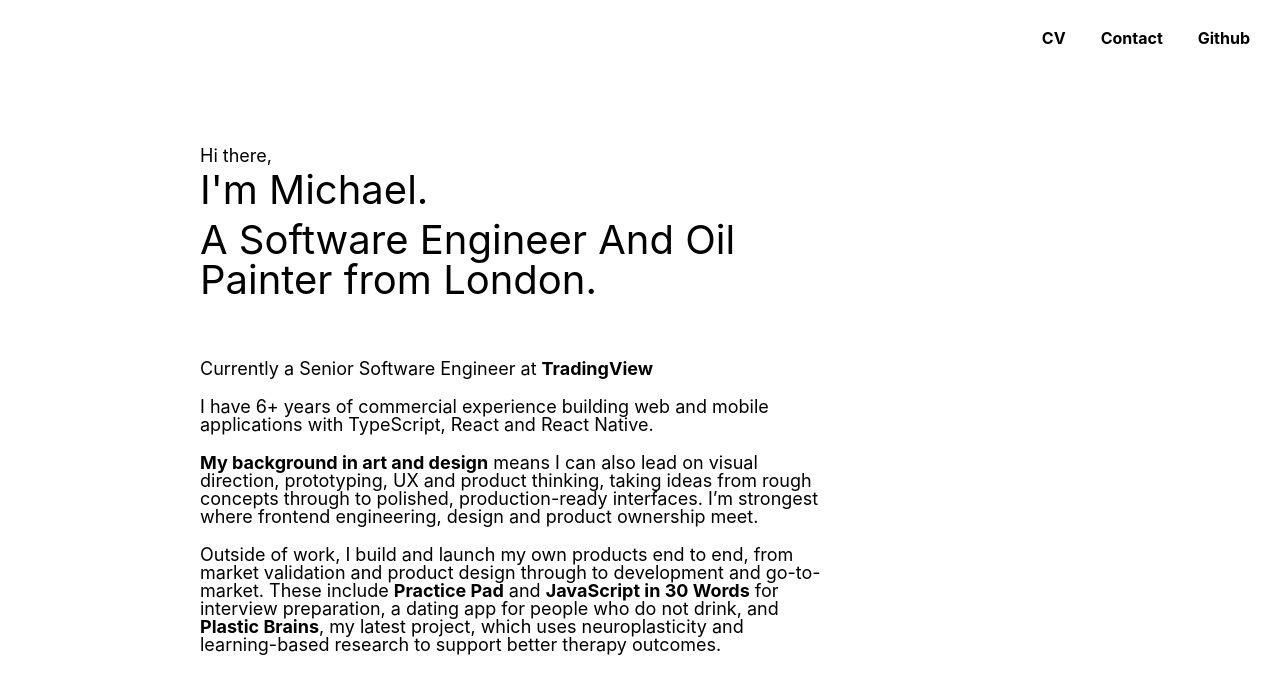
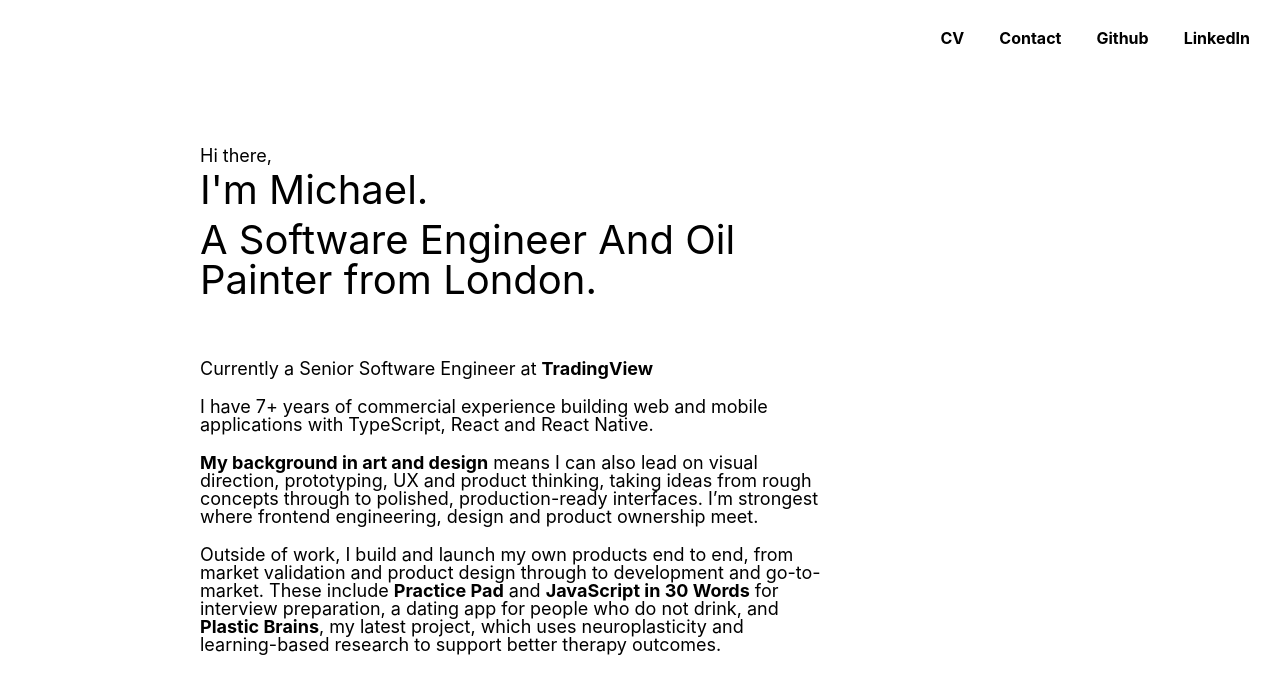
Before and after one commit to msmfa/portfolio-v2, a React (Vite) app: page / in a window 1280 px wide. Shown: the top 694 px of the page. Built offline with nearby package versions, Linux system fonts and the light colour scheme.

Commit message:
Update experience to 7+ years and add LinkedIn to nav
Bumps the commercial experience line in the about copy from 6+ to 7+
years, and adds a LinkedIn link to the top nav alongside CV, Contact and
Github. The profile URL lives in constants alongside the other links.

```diff
--- a/src/AboutText.tsx
+++ b/src/AboutText.tsx
@@ -18,7 +18,7 @@ export default function AboutText() {
       </Text>
       <Spacer />
       <Text>
-        I have 6+ years of commercial experience building web and mobile applications with TypeScript, React and React Native.
+        I have 7+ years of commercial experience building web and mobile applications with TypeScript, React and React Native.
       </Text>
       <Spacer />
       <Text>
--- a/src/Nav.tsx
+++ b/src/Nav.tsx
@@ -24,6 +24,11 @@ export default function Nav() {
             Github
           </a>
         </li>
+        <li>
+          <a href={Config.linkedin} target="_blank" rel="noopener">
+            LinkedIn
+          </a>
+        </li>
       </ul>
     </nav>
   );
--- a/src/constants.tsx
+++ b/src/constants.tsx
@@ -1,5 +1,6 @@
 export default {
   github: "https://github.com/msmfa",
+  linkedin: "https://www.linkedin.com/in/michaelsydneymoore",
   email: "mailto:codemoore@outlook.com",
   pdf: "/CV-2023.pdf",
   instagram: "https://www.instagram.com/michaelsydneymoore",
```
